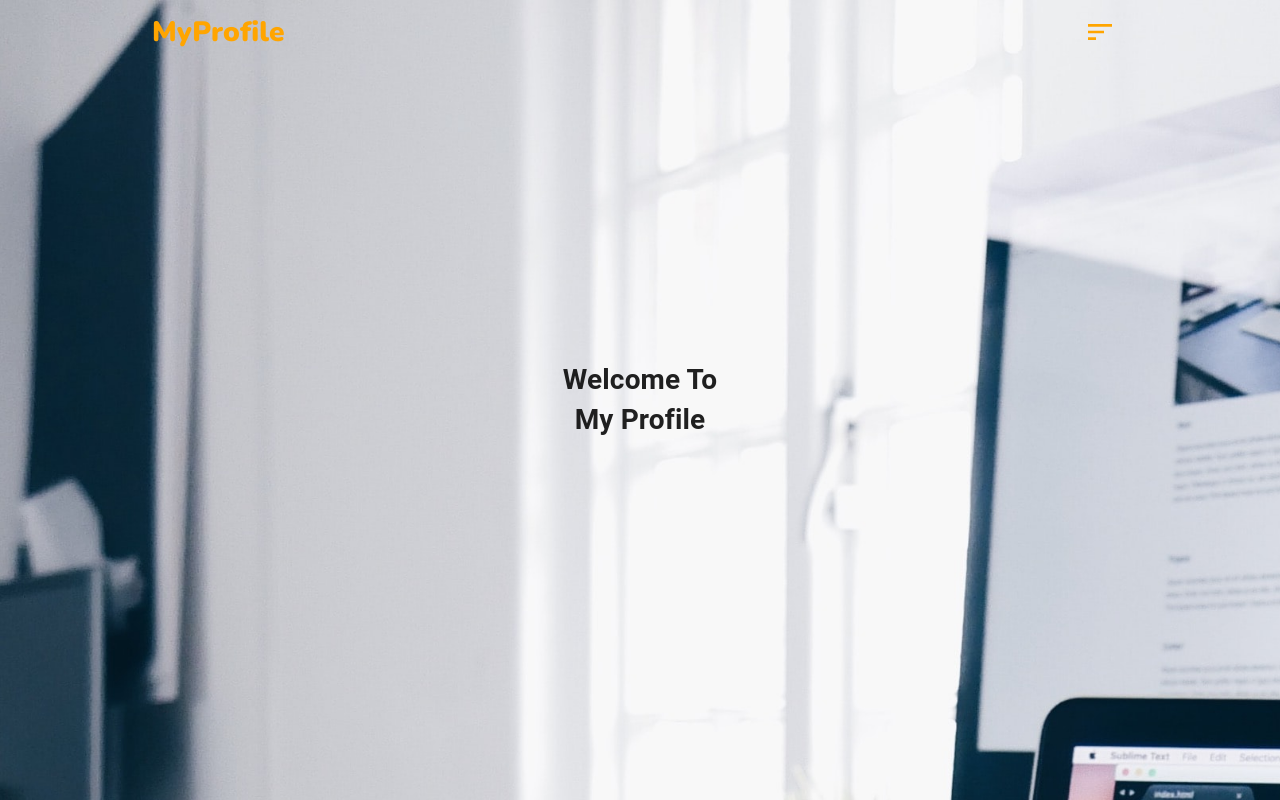
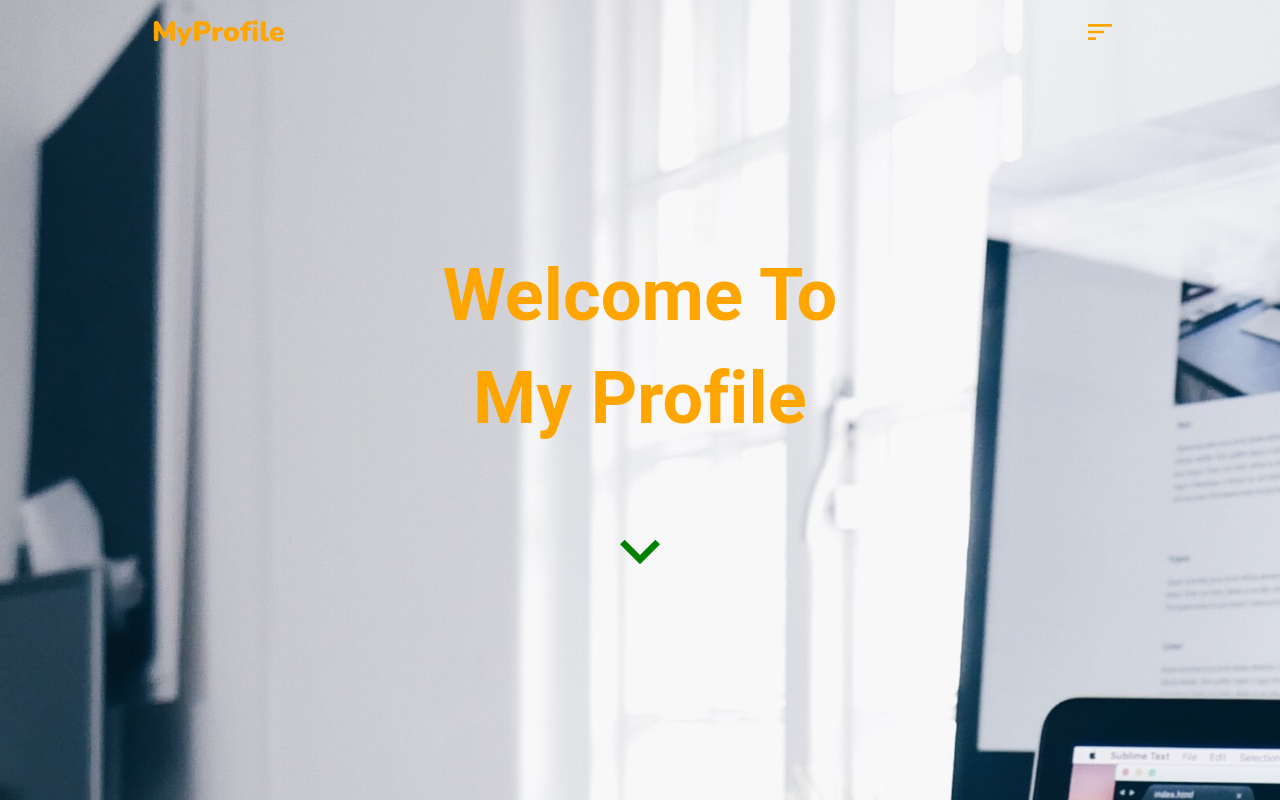
Before and after one commit to mayurchinche/trail1, a React (Create React App) app: page / in a window 1280 px wide. Shown: the top 800 px of the page. Built offline with nearby package versions, Linux system fonts and the light colour scheme.

Commit message:
Before Scroll Down

```diff
--- a/src/Components/Header.js
+++ b/src/Components/Header.js
@@ -1,6 +1,7 @@
-import { AppBar ,makeStyles,Toolbar,IconButton} from "@material-ui/core";
+import { AppBar ,makeStyles,Toolbar,IconButton, Collapse} from "@material-ui/core";
 import SortIcon from '@material-ui/icons/Sort';
-import React from 'react'
+import React ,{useEffect,useState} from 'react'
+import { ExpandMore } from "@material-ui/icons";
 
 const useStyles=makeStyles((theme)=>({
 root:{
@@ -12,7 +13,7 @@ root:{
  appbar :{
      background :"none",
      fontFamily: 'Nunito',
-    color:'#FFA500'
+     color:'#FFA500'
 
  },
  appbarWrapper :{
@@ -30,12 +31,28 @@ root:{
 
     color:'#FFA500',
     fontSize:'2rem'
- }
+ },
+ container :{
+    textAlign :'center'
+ },
+ title:{
+    color:'#FFA500',
+    fontSize:'4.5rem'
 
+ },
+ goDown :{
+    color:'Green',
+    fontSize:'5rem'}
 }));
 
 function Header() {
+
     const classes=useStyles();
+    const [checked ,setChecked ]= useState(false)
+
+    useEffect( ()=>{
+        setChecked(true);
+    },[]  )
     return (
         <div className={classes.root}>
            <AppBar className ={classes.appbar} elevation={0}>
@@ -46,10 +63,18 @@ function Header() {
                </IconButton>
              </Toolbar>
             </AppBar>
+            <Collapse
+            in={checked}
+            {...(checked ? {timeout :1000}:{})}
+            collapsedHeight={50}>
             <div className={classes.container}>
-                <h1>Welcome To<br/> <span>My Profile</span></h1>
+                <h1 className={classes.title}>Welcome To<br/> <span>My Profile</span></h1>
+                <IconButton >
+                    <ExpandMore  className={classes.goDown}/>
+                </IconButton>
+            </div>
+            </Collapse>
 
-            </div>
         </div>
 
     )
```
